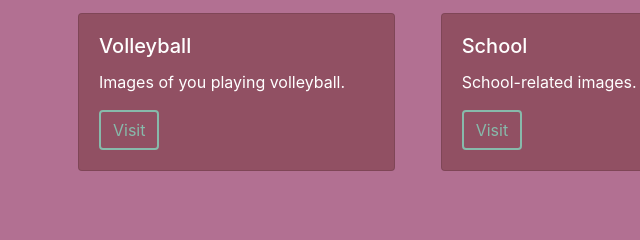
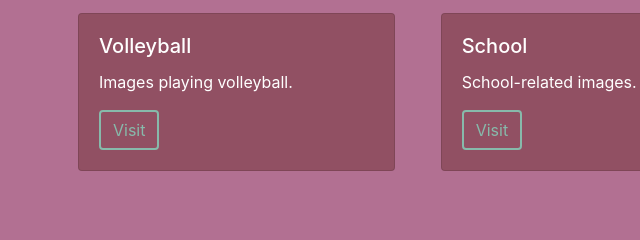
Before and after one commit to Dmarky9873/Sarah-Website, a plain HTML site: page public/index.html in a window 1280 px wide. Shown: the part 1735-1975 px from the top of the page, 41-681 px from the left. Drawn offline with nearby package versions, Linux system fonts and the light colour scheme.

```diff
--- a/public/index.html
+++ b/public/index.html
@@ -162,7 +162,7 @@
             <div class="card m-2 text-white" style="background-color: #915063">
                 <div class="card-body">
                     <h5 class="card-title">Volleyball</h5>
-                    <p class="card-text">Images of you playing volleyball.</p>
+                    <p class="card-text">Images playing volleyball.</p>
                     <a href="./volleyball.html" class="btn btn-outline-primary button">Visit</a
             >
           </div>
```
Also changed, not shown: public/images/index/logo/s-logo.png.
